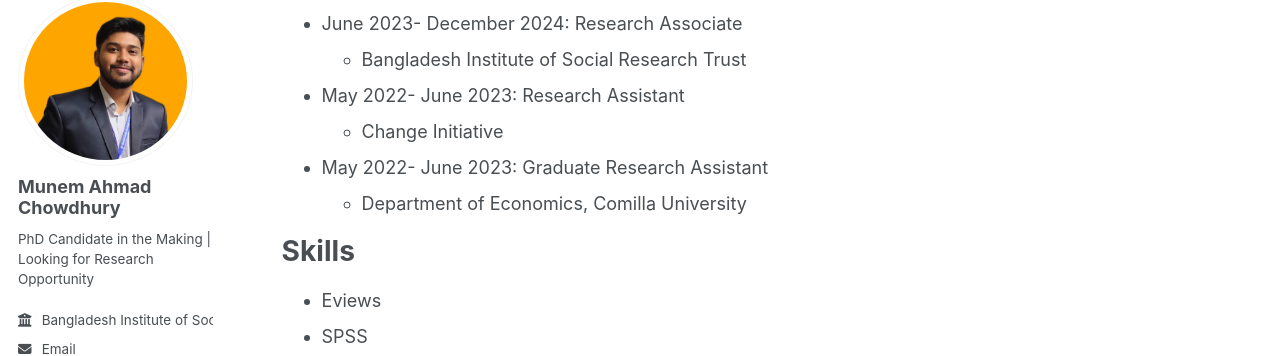
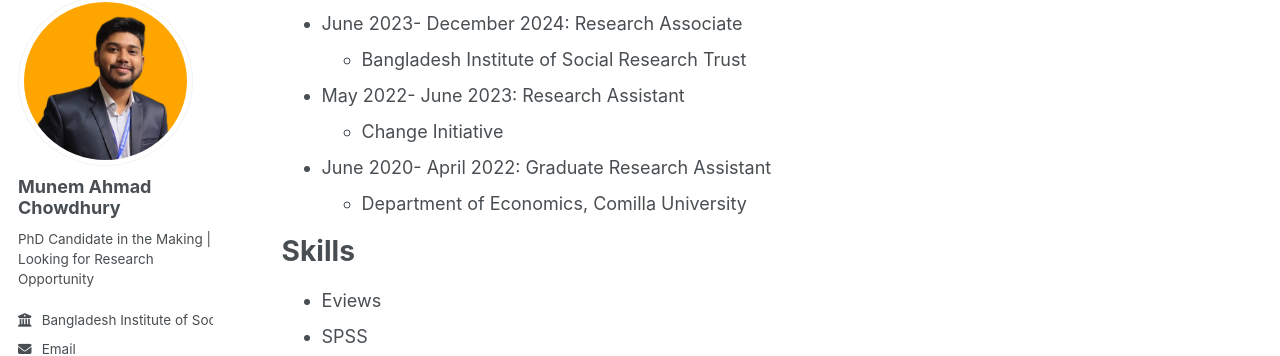
Before and after one commit to munemahmad/munemahmad.github.io, a Jekyll site: the page built from _pages/cv.md, in a window 1280 px wide and 900 px high, scrolled down 461 px. Shown: the part 103-459 px from the top of the window. Built offline with Jekyll 4.4.1, drawn with Linux system fonts in a browser that asks for light colours; some web fonts are replaced; a script that is not in the unit is left out.

Commit message:
Update cv.md

```diff
--- a/_pages/cv.md
+++ b/_pages/cv.md
@@ -32,7 +32,7 @@ Work experience
 * May 2022- June 2023: Research Assistant
   * Change Initiative
 
-* May 2022- June 2023: Graduate Research Assistant
+* June 2020- April 2022: Graduate Research Assistant
   * Department of Economics, Comilla University
 
 
```
